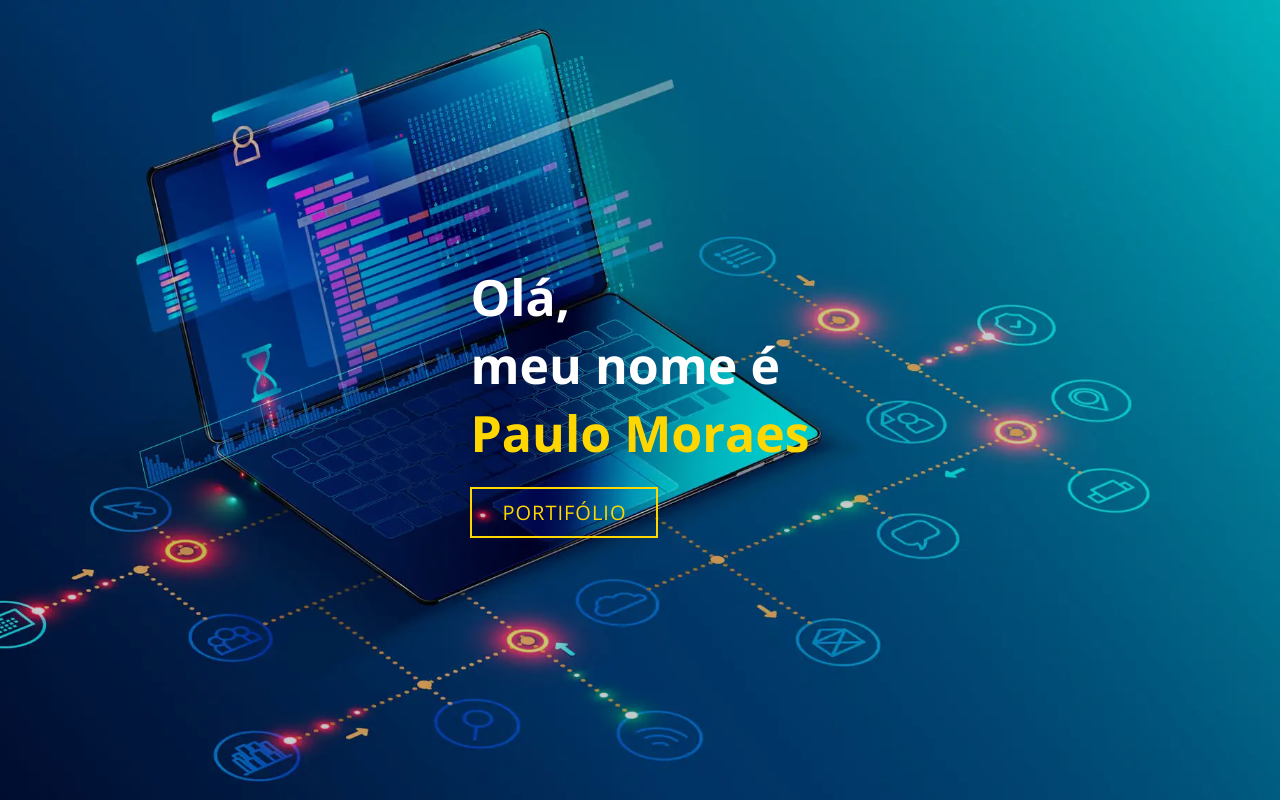
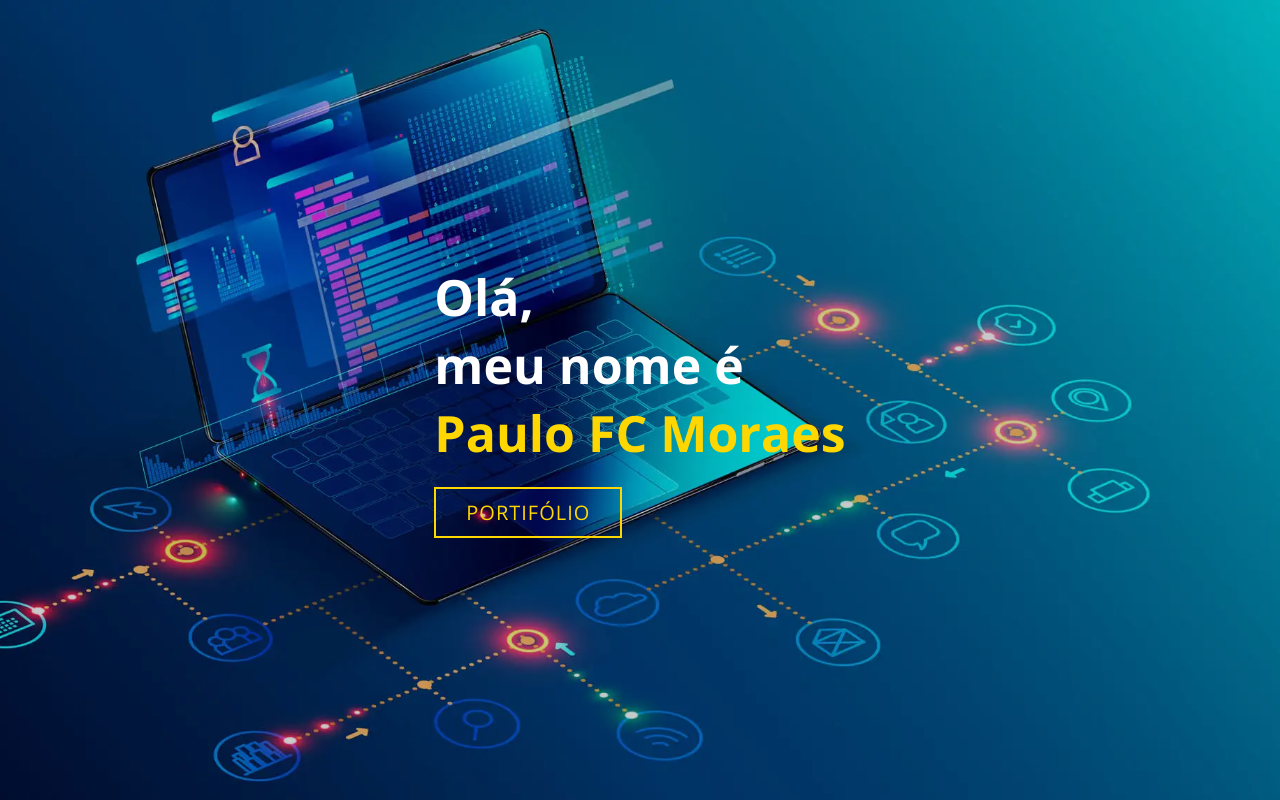
Before and after one commit to paulofcm/portfolio-paulo, a plain HTML site: page index.html in a window 1280 px wide. Shown: the top 800 px of the page. Drawn offline with nearby package versions, Linux system fonts and the light colour scheme.

Commit message:
update project author name

```diff
--- a/index.html
+++ b/index.html
@@ -16,7 +16,7 @@
       <div>
         <h1>Olá,<span></span></h1>
         <h1>meu nome é<span></span></h1>
-        <h1>Paulo Moraes<span></span></h1>
+        <h1>Paulo FC Moraes<span></span></h1>
         <a href="#portfolio" type="button" class="cta">Portifólio</a>
       </div>
     </div>
```
